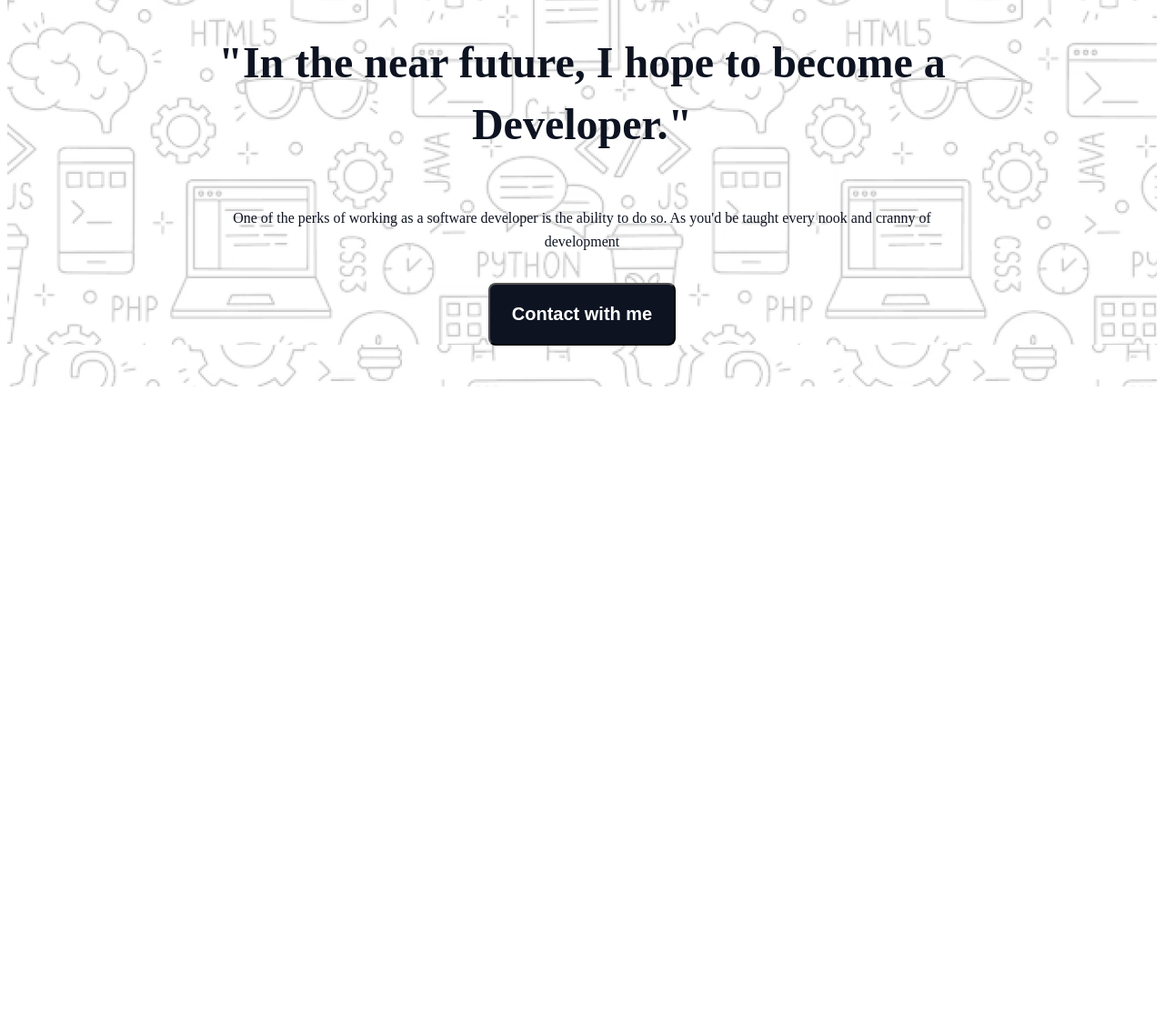
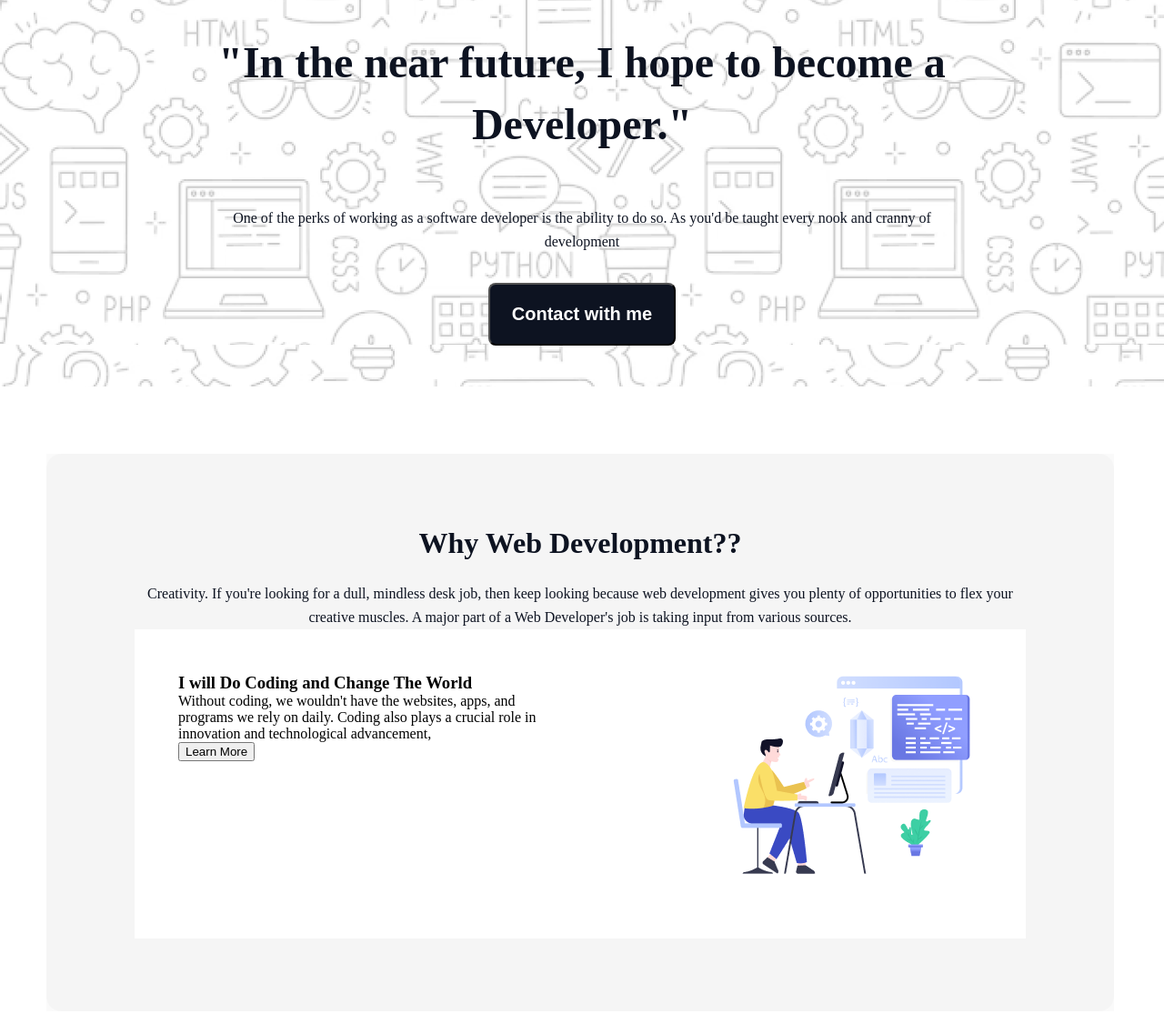
Before and after one commit to nazmulshaharin/first-Assignment-repository, a plain HTML site: page index.html in a window 1280 px wide. Shown: the part 404-1519 px from the top of the page at 91% size. Before the commit the page ends 1279 px from the top, so only its background shows below. Drawn offline with Linux system fonts and the light colour scheme; a web font is replaced by a local one.

Commit message:
second-commit

```diff
--- a/index.html
+++ b/index.html
@@ -25,5 +25,22 @@
   </section>
 
   <!-- second section  -->
+
+  <section class="second-div">
+    <div class="internal-section">
+     <h3 class="develpment-title">Why Web Development??</h3>
+      <p class="description">Creativity. If you're looking for a dull, mindless desk job, then keep looking because web development gives you plenty of opportunities to flex your creative muscles. A major part of a Web Developer's job is taking input from various sources.</p>
+      <div class="coding-div">
+        <div class="coding-1">
+          <h3>I will Do Coding and Change The World</h3>
+          <p>Without coding, we wouldn't have the websites, apps, and programs we rely on daily. Coding also plays a crucial role in innovation and technological advancement,</p>
+          <button class="secondary-button"><a href=""></a>Learn More</button>
+        </div>
+        <div class="div-image">
+          <img src="assets/Layer_1.png" alt="">
+        </div>
+      </div>
+    </div>
+  </section>
 </body>
 </html>
--- a/style.css
+++ b/style.css
@@ -1,9 +1,13 @@
 body{
   font-family: Azeret Mono;
 }
-
+*{
+  margin: 0;
+}
+/* first section style */
 .banner-section{
   background-image: url('assets/Hero-bg.png');
+  margin-bottom: 0;
 }
 
 .image-1{
@@ -12,7 +16,7 @@ body{
 }
 .first-section-div{
   margin-top: 131px;
-  margin-bottom: 450px;
+  margin-bottom: 45px;
 }
 
 .headline{
@@ -63,3 +67,34 @@ font-weight: 600;
 cursor: pointer;
 margin-bottom: 45px;
 }
+
+/* second section style */
+.second-div{
+  margin: 74px 55px 90px 51px;
+  border-radius: 16px;
+background: rgba(13, 19, 33, 0.02);
+}
+
+.internal-section{
+  padding: 80px 97px;
+  background: rgba(13, 19, 33, 0.02);
+  text-align: center;
+}
+.develpment-title{
+  color: #0D1321;
+text-align: center;
+font-size: 32px;
+font-weight: 800;
+}
+
+.coding-div{
+  display: flex;
+  gap: 200px;
+  padding: 48px;
+  background-color: #FFFFFF;
+  text-align: left;
+}
+
+.secondary-button{
+  text-align: left;
+}
```
